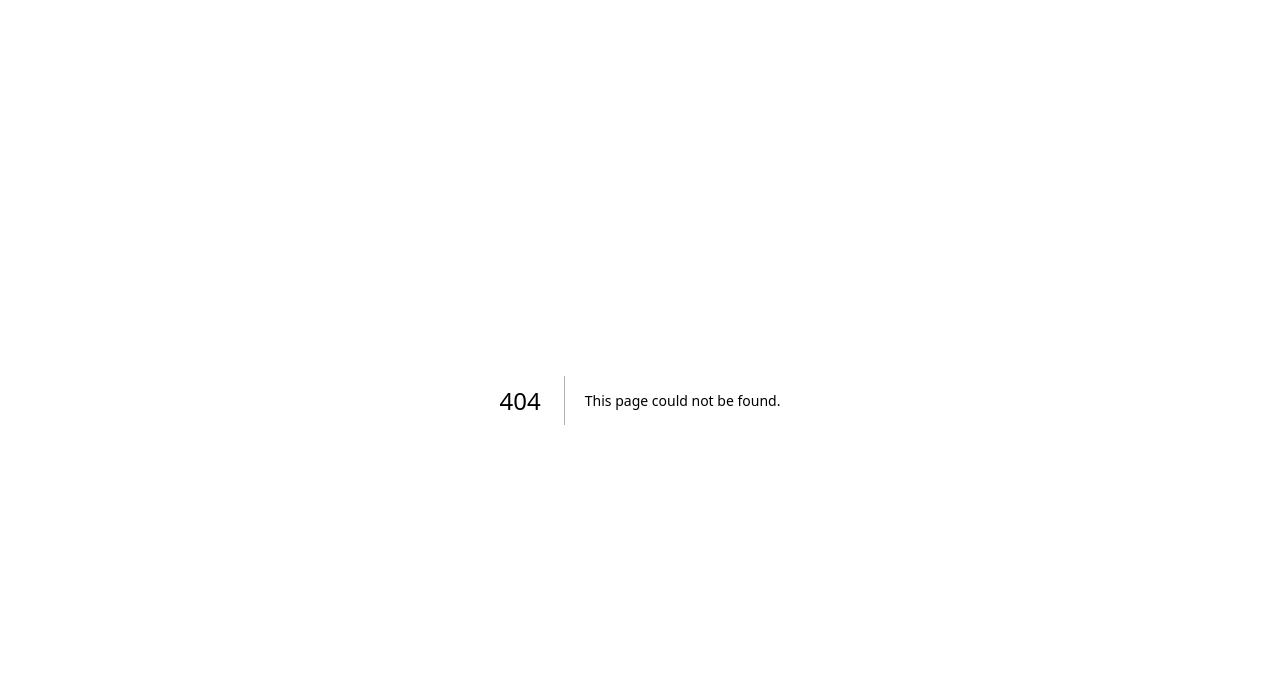
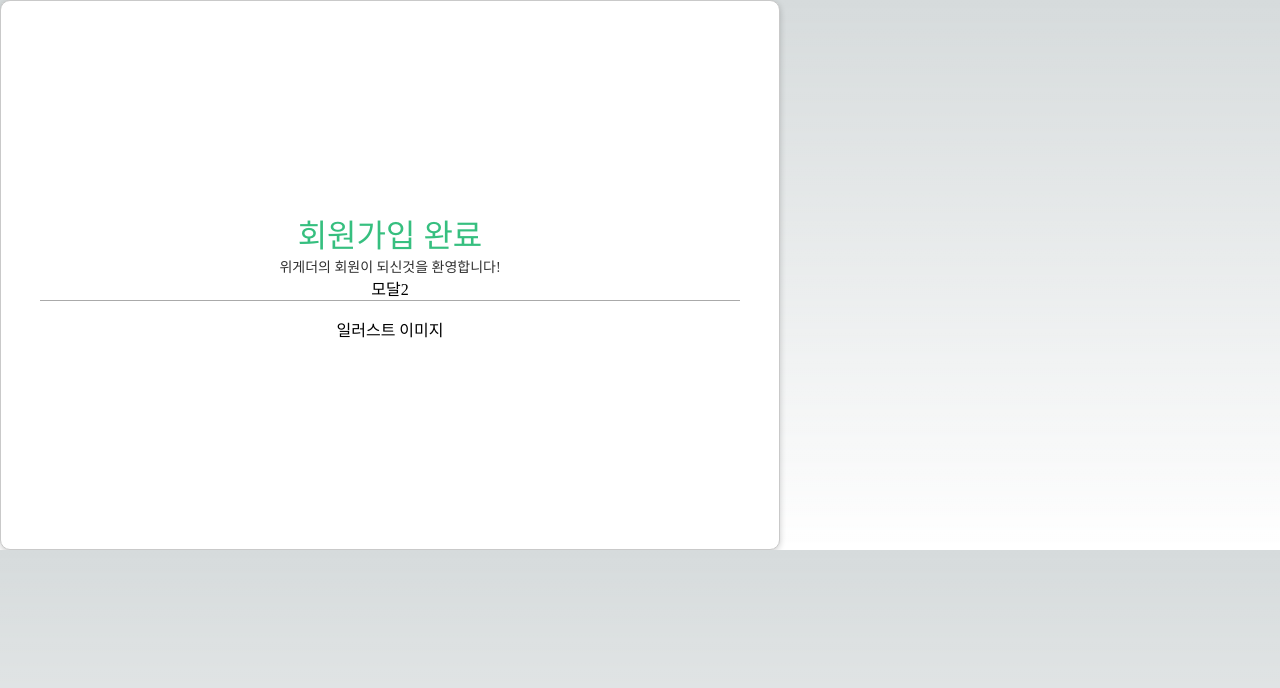
Before and after one commit to We-Gather/wegather-client, a Next.js app: page /signup/SignUpStep3 in a window 1280 px wide. Before the commit this address had no page. Shown: the top 688 px of the page. Built offline with nearby package versions, Linux system fonts and the light colour scheme.

Commit message:
feat: 회원가입 완료 페이지

```diff
--- /dev/null
+++ b/src/pages/signup/SignUpStep3.tsx
@@ -0,0 +1,64 @@
+import LoginButton from "@/components/button/LoginButton";
+import DeleteToggleInput from "@/components/input/DeleteToggleInput";
+import VisibleDeleteToggleInput from "@/components/input/VisibleDeleteToggleInput";
+import { useState } from "react";
+
+import styled from "styled-components";
+
+const SingupContainerDiv = styled.div`
+  width: 48.75rem;
+  height: 34.375rem;
+  flex-shrink: 0;
+  justify-content: center;
+  align-items: center;
+  place-content: center;
+	display: flex;
+  flex-direction: column;
+  border-radius: 10px;
+  border: 1px solid #C9C9C9;
+  background: #FFF;
+  box-shadow: 0px 2px 6px 0px rgba(0, 0, 0, 0.20);
+`;
+const SignUpTitle = styled.p`
+  color: #36BF7F;
+  font-size: 2rem;
+`;
+const SignUpSubTitle = styled.p`
+  color: #303030;
+  font-size: 0.875rem;
+`
+const SignUpModal =  styled.div`
+  display: flex;
+  width: 11.5rem;
+  height: 1.5rem;
+  justify-content: center;
+  align-items: center;
+  flex-shrink: 0;
+`;
+const HorizonLineDiv = styled.div`
+  width: 43.75rem;
+	margin-bottom: 1rem;
+	text-align: center;
+	line-height: 0.1rem;
+	border-bottom: 0.1rem solid #aaa;
+`;
+
+
+
+export default function SignUpStep3() : JSX.Element {
+
+  return (
+    <SingupContainerDiv>
+      <SignUpTitle>회원가입 완료</SignUpTitle>
+      <SignUpSubTitle>
+        위게더의 회원이 되신것을 환영합니다!
+      </SignUpSubTitle>
+      <SignUpModal>모달2</SignUpModal>
+      <HorizonLineDiv/>
+      <div>
+        일러스트 이미지
+      </div>
+    </SingupContainerDiv>
+
+  );
+};
```
